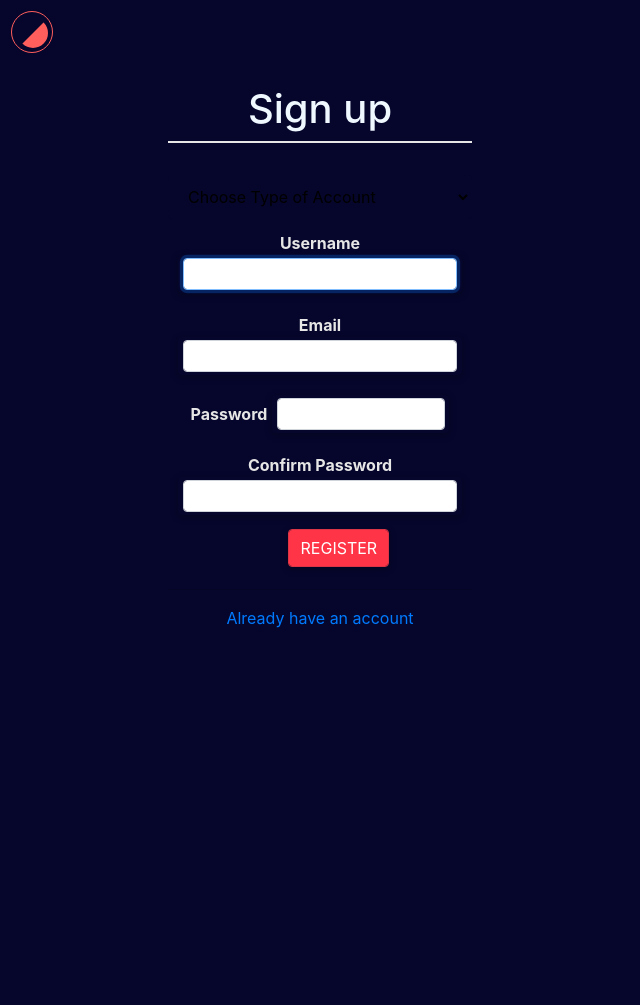
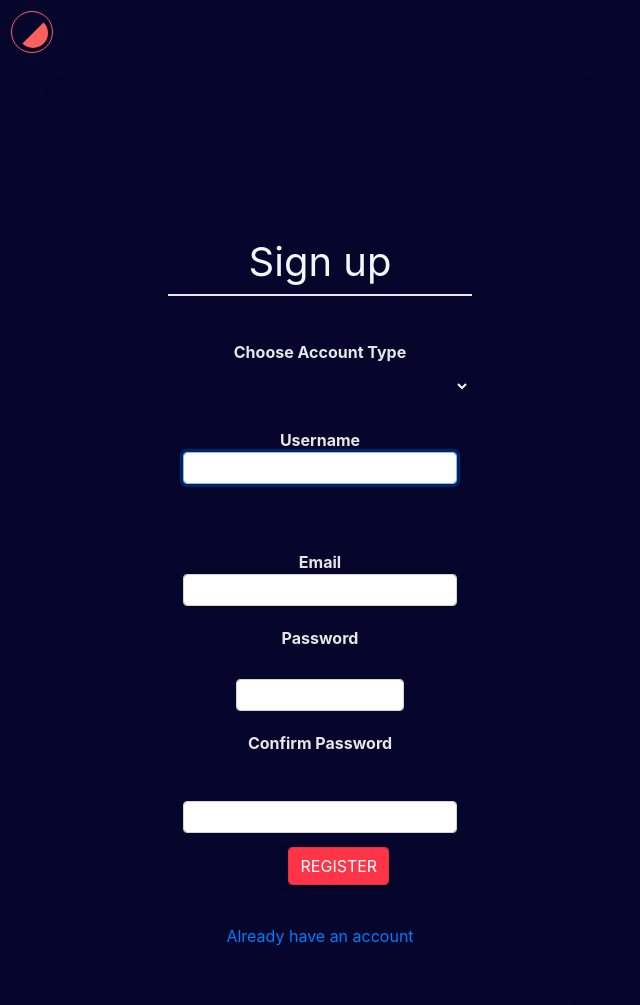
Before and after one commit to x0can/Automate-it, a Flask app: template app/templates/register.html in a window 1280 px wide. Shown: the whole page, without its empty margins (0-640 px from the left). Before the commit the page ends 628 px from the top, so only its background shows below. Run offline with Flask 2, Linux system fonts and the light colour scheme; the template is opened without the code that fills it, so the values that code supplies are empty; parts of the project's set-up code (start-up, migrations or seed data) failed here and were passed over; some libraries are stand-ins or nearby versions.

Commit message:
update login and register form

```diff
--- a/app/static/roles.js
+++ b/app/static/roles.js
@@ -1,3 +1,31 @@
 function myFunction(e) {
-    document.getElementById("roles").value = e.target.value
+    role =   document.getElementById("roles").value = e.target.value
+    if (role == '')
+        alert("Please select the type of account you want to register")
 }
+
+
+// function checkPassword(form) {
+//     password1 = form.password1.value;
+//     password2 = form.password2.value;
+
+//     // If password not entered
+//     if (password1 == '')
+//         alert ("Please enter Password");
+
+//     // If confirm password not entered
+//     else if (password2 == '')
+//         alert ("Please enter confirm password");
+
+//     // If Not same return False.
+//     else if (password1 != password2) {
+//         alert ("\nPassword did not match: Please try again...")
+//         return false;
+//     }
+
+//     // If same return True.
+//     else{
+//         alert("Password Match: Welcome to GeeksforGeeks!")
+//         return true;
+//     }
+// }
--- a/app/templates/register.html
+++ b/app/templates/register.html
@@ -12,6 +12,7 @@
 
      </style>
 
+
 </head>
 <body style="background-color: rgb(6, 6, 44);">
 
@@ -25,50 +26,67 @@
 
 
 
-
 <section class="dark">
-    <form action="/register" method="POST">
-        <h1 style="color: aliceblue;">Sign up</h1><br/>
     {% if message %}
     <h2 style="color: yellow;">{{message}}</h2>
     {% endif %}
-        <select name="" onchange="myFunction(event)">
-            <option disabled selected>Choose Type of Account</option>
+  <div class="card" style="background-color: rgb(6, 6, 44); box-shadow: 2px 2px 20px  rgb(6, 6, 44);">
+      <div class="card-body">
+        <form action="/register" method="POST" >
+            <h1 style="color: aliceblue;">Sign up</h1><br/>
+          <label for="">
+              <span class="text"> Choose Account Type</span>
+            <span>
+                <select name="" onchange="myFunction(event)" style="color: aliceblue;" required>
+                    <option value=""></option>
                     <option value="attendant">attendant</option>
                     <option value="mechanic">mechanic</option>
 
                 </select>
+            </span>
+
+        </label>
       <label for="">
 
         <span class="text">Username</span>
-    <span class="badge">
-        <input type="text" class="form-control"  name="username" style="color: aliceblue;" id="username" title="Format: Xx[space]Xx (e.g. Alex Cican)" autofocus autocomplete="off" required pattern="^\w+\s\w+$">
-    </span>
-  </label>
-<label for="">
-
-    <span class="text"> Email</span>
-    <span class="badge">
-        <input type="email"     class="form-control"  style="color: aliceblue;" name="email" id="email">
-
-    </span>
-</label>
-<label for="">
-
-    <span class="text">Password</span>
-    <span class="badge">
-        <input type="password" class="form-control"  name="password" id="password" style="color: aliceblue;" title="Password min 8 characters. At least one UPPERCASE and one lowercase letter" required pattern="(?=^.{8,}$)(?=.*[a-z])(?=.*[A-Z])(?!.*\s).*$">
-
+        <span class="">
+            <input type="text" class="form-control"  name="username" id="username" title="(e.g. Alex Mwaura)" autofocus autocomplete="off" required pattern="^\w+\s\w+$">
         </span>
       </label>
 
-<label for="">
-    <span class="text">Confirm Password</span>
-    <span class="badge">
-        <input type="password" class="form-control" name="confirmPassword" style="color: aliceblue;" id="confirmPassword">
+      <label for="email">
+        <div class="container">
+        <span class="text">Email</span>
+        <span class="" style="background-color: rgb(6, 6, 44);"><input type="email" class="form-control" required name="email" id="email" pattern="^\w+([\.-]?\w+)*@\w+([\.-]?\w+)*(\.\w{2,3})+$" title="(e.g alexmwaura@gmail.com)"></span>
+        </div>
+     </label>
 
-    </span>
+
+     <label for="password">
+
+        <span class="text" >Password</span>
+        <div class="container">
+        <span class="" style="background-color: rgb(6, 6, 44);" > <input  type="password"  class="form-control " name="password"  id="password" title="Password min 8 characters. At least one UPPERCASE and one lowercase letter" required pattern="(?=^.{8,}$)(?=.*[a-z])(?=.*[A-Z])(?!.*\s).*$"></span>
+      </div>
+
       </label>
+
+
+      <label for="password">
+
+        <span class="text" >Confirm Password</span>
+        <div class="container">
+        <span class=""> <input  type="password"  class="form-control " name="password2"  id="password2" title="Password min 8 characters. At least one UPPERCASE and one lowercase letter" required pattern="(?=^.{8,}$)(?=.*[a-z])(?=.*[A-Z])(?!.*\s).*$" onkeyup='check();' ></span>
+        <span id='message'></span>
+    </div>
+
+      </label>
+
+
+
+
+
+
 
     <!-- add logic later -->
 
@@ -78,8 +96,11 @@
 
         <button type="submit" class="form-control btn btn-danger col-md-4" id="submit" class="icon-arrow-right" value="Register">Register</button>
         <hr>
-    <a href="/login">Already have an account</a>
+        <a href="/">Already have an account</a>
         </form>
+      </div>
+
+  </div>
 </section>
 
 
@@ -93,6 +114,24 @@
 <script type="text/javascript" src="https://cdnjs.cloudflare.com/ajax/libs/mdbootstrap/4.4.1/js/mdb.min.js"></script>
 
 
+<script>
+
+
+
+
+    var check = function() {
+  if (document.getElementById('password').value ==
+    document.getElementById('password2').value) {
+    document.getElementById('message').style.color = 'green';
+    document.getElementById('message').innerHTML = 'matching';
+  } else {
+    document.getElementById('message').style.color = 'red';
+    document.getElementById('message').innerHTML = 'not matching';
+  }
+}
+
+
+         </script>
 
 
 </body>
--- a/manage.py
+++ b/manage.py
@@ -13,7 +13,7 @@ from config import Config
 
 
 
-app = create_app("production")
+app = create_app("development")
 manager = Manager(app)
 manager.add_command("server",Server)
 jwt = JWTManager(app)
```
Also changed, not shown: app/templates/login.html (+44 -80 lines), 2 other files. Lines whose indentation alone changed are shown as unchanged.
